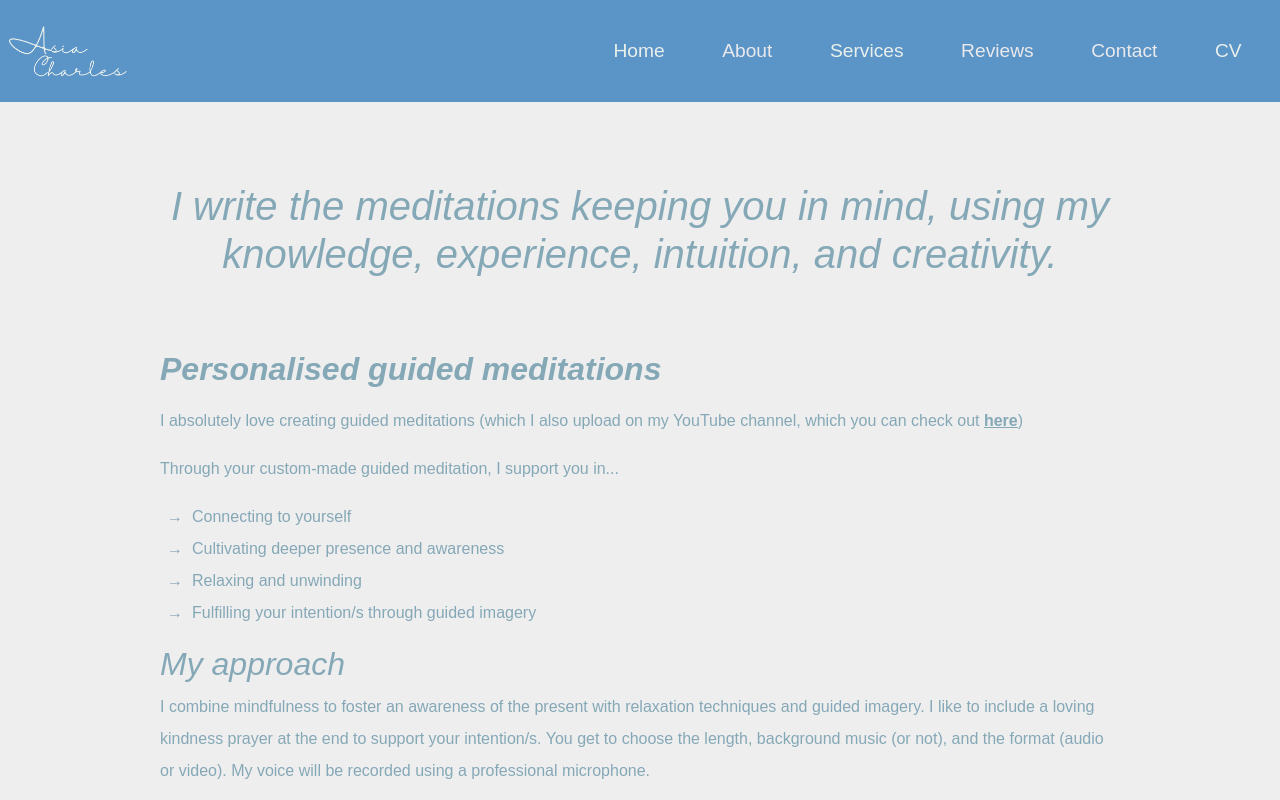
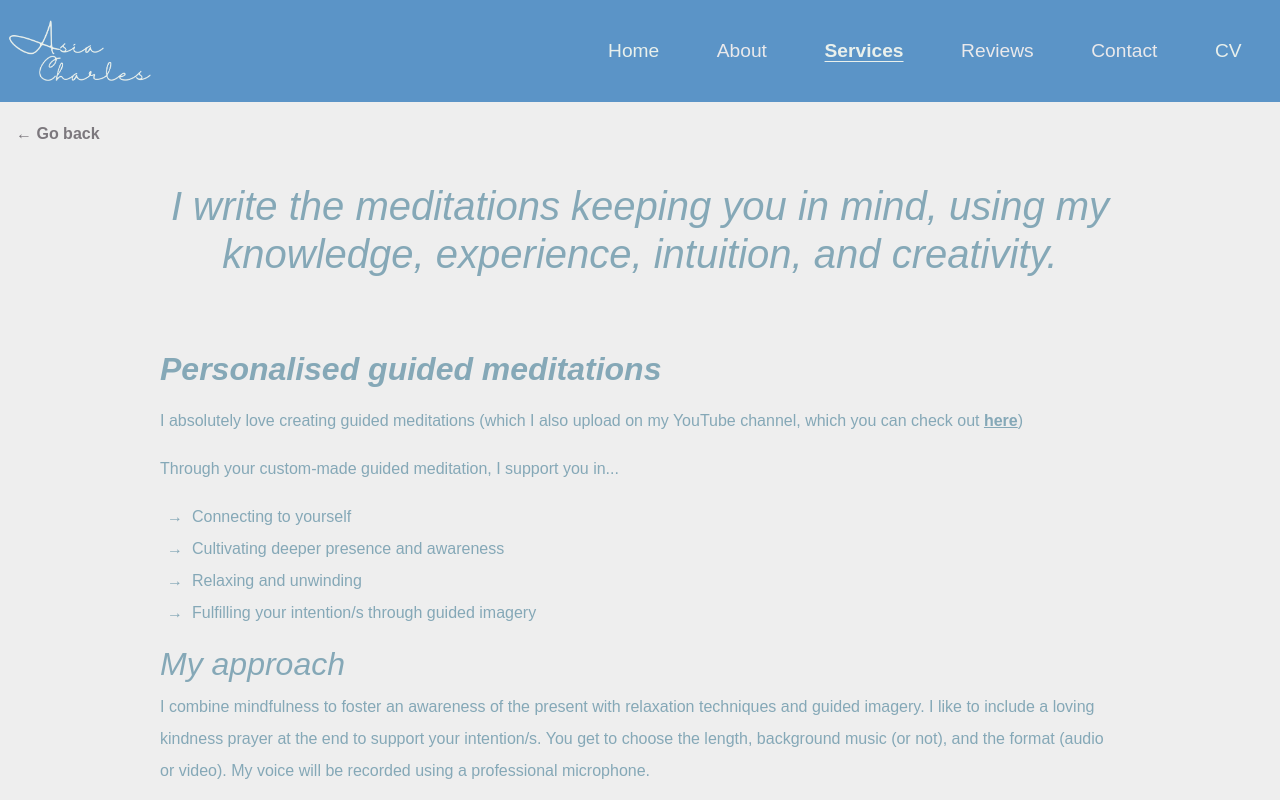
Before and after one commit to NicoleTM17/Asia-Charles-Website, a React (Create React App) app: page /services in a window 1280 px wide. Shown: the top 800 px of the page. Built offline with nearby package versions, Linux system fonts and the light colour scheme; what webfontloader would draw is missing.

Commit message:
navigation not complete but added active classes

```diff
--- a/src/components/About.js
+++ b/src/components/About.js
@@ -1,4 +1,5 @@
-import { HashLink as Link } from 'react-router-hash-link';
+// import { HashLink as Link } from 'react-router-hash-link';
+import { Link } from 'react-router-dom';
 import '../styles/About.css';
 
 
@@ -46,7 +47,7 @@ function About(){
 
           {/* <Link to='#services' smooth style={{textDecoration: 'none'}}><div className='services-btn'>Check out my services</div></Link> */}
           <br/>
-          <div className='services-link'>Check out what I have to offer via my <Link to='#services' className='services-hover' smooth style={{color: 'var(--grass-green-color', fontWeight: '500'}}>services</Link></div>
+          <div className='services-link'>Check out what I have to offer via my <Link to='/services' className='services-hover' smooth='true' style={{color: 'var(--grass-green-color', fontWeight: '500'}}>services</Link></div>
 
           {/* <img className='slogan-txt' src='images/slogan.png' alt='slogan'/> */}
         </div>
--- a/src/components/Navbar.js
+++ b/src/components/Navbar.js
@@ -1,7 +1,7 @@
 /* eslint-disable jsx-a11y/anchor-is-valid */
 import { useState } from 'react';
 // import { HashLink as Link } from 'react-router-hash-link';
-import { Link } from 'react-router-dom';
+import { NavLink } from 'react-router-dom';
 import { Link as ScrollLink } from 'react-scroll';
 
 import '../styles/Navbar.css';
@@ -20,7 +20,7 @@ function Navbar(){
   return(
     <div id='home' className='navbar'>
 
-      <img src='images/logo.png' className='brand-logo' alt='logo'/>
+      <NavLink to='/' className='brand-logo'><img src='images/logo.png' alt='logo'/></NavLink>
 
       <a href='#' className={`toggle-button ${isActive ? 'active' : ''}`} onClick={toggleNavLinks}>
         {isActive ? (
@@ -38,15 +38,15 @@ function Navbar(){
       <div className={`navbar-links ${isActive ? 'active' : ''}`}>
 
         <ul>
-          <li><Link to="/" className='active-link' style={{ textDecoration: 'none' }}>Home</Link></li>
+          <li><NavLink to="/" className={(navData) => (navData.isActive ? "navlink-bold" : 'none')}>Home</NavLink></li>
 
-          <li><ScrollLink to="about" spy={true} smooth={true} duration={500} style={{ textDecoration: 'none', cursor: 'pointer' }}>About</ScrollLink></li>
+          <li><ScrollLink to="about" spy={true} smooth='true' duration={500} style={{ textDecoration: 'none', cursor: 'pointer' }}>About</ScrollLink></li>
 
-          <li><Link to="/services" className='active-link' style={{ textDecoration: 'none' }}>Services</Link></li>
+          <li><NavLink to="/services" className={(navData) => (navData.isActive ? "navlink-bold" : 'none')}>Services</NavLink></li>
 
-          <li><ScrollLink to="reviews" spy={true} smooth={true} duration={500} style={{ textDecoration: 'none', cursor: 'pointer' }}>Reviews</ScrollLink></li>
+          <li><ScrollLink to="reviews" spy={true} smooth='true' duration={500} style={{ textDecoration: 'none', cursor: 'pointer' }}>Reviews</ScrollLink></li>
 
-          <li><ScrollLink to="contact" spy={true} smooth={true} duration={500} style={{ textDecoration: 'none', cursor: 'pointer' }}>Contact</ScrollLink></li>
+          <li><ScrollLink to="contact" spy={true} smooth='true' duration={500} style={{ textDecoration: 'none', cursor: 'pointer' }}>Contact</ScrollLink></li>
 
           <li style={{ marginRight: '0.5em' }}><a href='#' target='_blank' rel="noopener noreferrer">CV</a></li>
         </ul>
--- a/src/components/Services.js
+++ b/src/components/Services.js
@@ -1,4 +1,5 @@
-import { useState } from 'react';
+import { useState, useEffect } from 'react';
+import { Link } from 'react-router-dom';
 import '../styles/Services.css';
 
 // https://images.unsplash.com/photo-1607931042290-dcc5d8da1c7e?ixlib=rb-4.0.3&ixid=M3wxMjA3fDB8MHxwaG90by1wYWdlfHx8fGVufDB8fHx8fA%3D%3D&auto=format&fit=crop&w=1170&q=80
@@ -27,14 +28,16 @@ function Services() {
     setIsVisibleFour(!isVisibleFour);
   }
 
+  useEffect(() => {
+    window.scrollTo(0, 0); // Scrolls to the top of the page
+  }, []);
 
   return(
     <div id='services'>
-
       {/* PERSONALISED GUIDED MEDITATIONS */}
 
       <div className='services-details'>
-
+        <Link to='/' className='back-btn' style={{textDecoration: 'none'}}><p>← Go back</p></Link>
         <h2 className='services-slogan'>I write the meditations keeping you in mind, using my knowledge, experience, intuition, and creativity.</h2>
 
         <br/><br/>
--- a/src/styles/Navbar.css
+++ b/src/styles/Navbar.css
@@ -20,8 +20,8 @@ body{ /* Added so that everything in the nav is budged up to the top of the scre
   font-family: var(--text-me);
 }
 
-.brand-logo {
-  width: 10%;
+.brand-logo img {
+  width: 30%;
   margin: .5rem;
 }
 
@@ -50,6 +50,7 @@ body{ /* Added so that everything in the nav is budged up to the top of the scre
 .navbar-links li:hover{
   background-color: rgba(75, 131, 181, 0.847);
   border-radius: 5px;
+  font-weight: bolder;
 }
 
 
@@ -74,8 +75,11 @@ body{ /* Added so that everything in the nav is budged up to the top of the scre
   border-radius: 10px;
 }
 
-.active-link:focus{
+.navlink-bold {
   font-weight: bolder;
+  text-decoration: underline !important;
+  text-underline-offset: .2em;
+  /* background-color: rgba(75, 131, 181, 0.847); */
 }
 
 @media(max-width: 540px){
--- a/src/styles/Responsive.css
+++ b/src/styles/Responsive.css
@@ -16,8 +16,8 @@
 
   /* NAVBAR STYLING */
 
-  .brand-logo{
-    width: 17%;
+  .brand-logo img{
+    width: 22%;
   }
 
   /* BANNER STYLING */
--- a/src/styles/Services.css
+++ b/src/styles/Services.css
@@ -29,6 +29,7 @@
 }
 
 .services-details{
+  position: relative;
   padding: 5em 10em;
   background-color: #EEEEEE;
   color: #85a8b7;
@@ -69,6 +70,20 @@
   gap: 1em;
 }
 
+.back-btn{
+  position: absolute;
+  top: 1em;
+  left: 1em;
+  opacity: 0.5;
+  font-weight: bold;
+  color: var(--licorice-black-color);
+  transition: 200ms ease-in-out;
+}
+
+.back-btn:hover{
+  opacity: 1;
+}
+
 /* CONDITIONAL */
 
 .click-btn{
```
